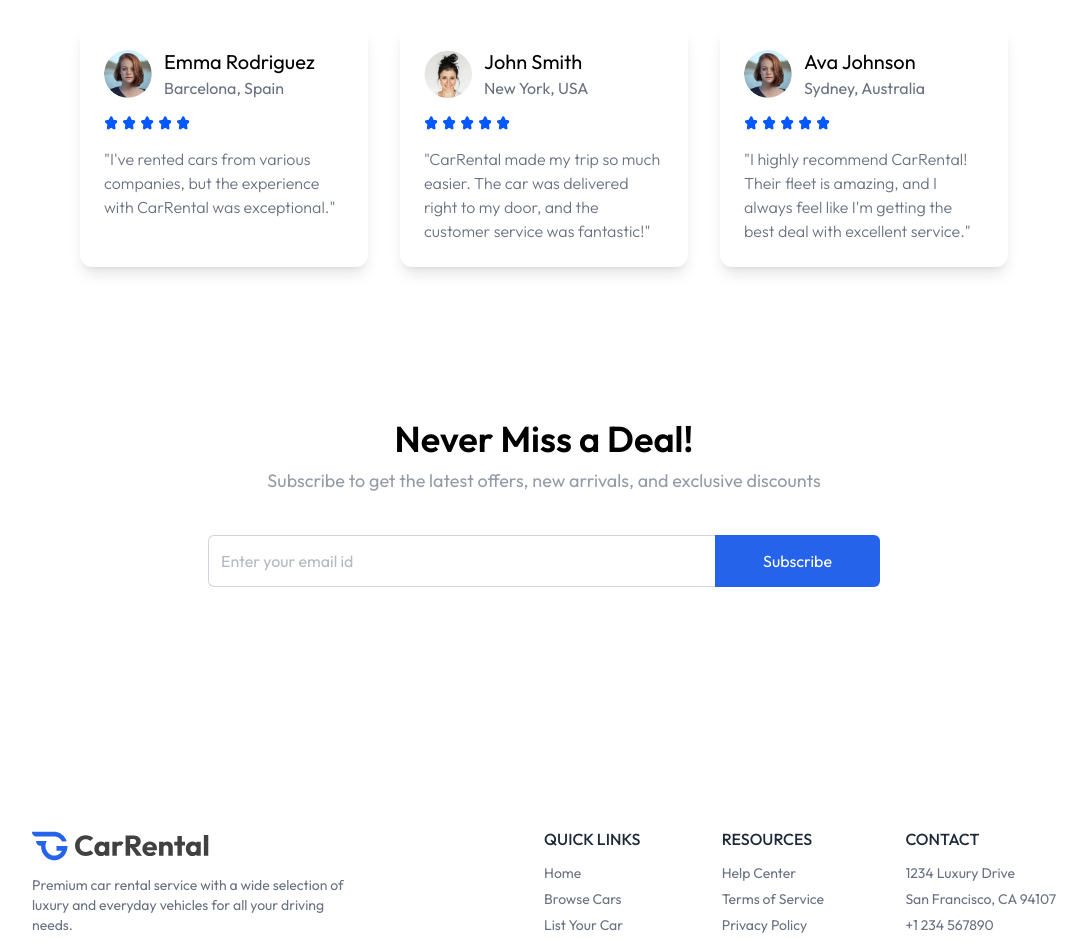
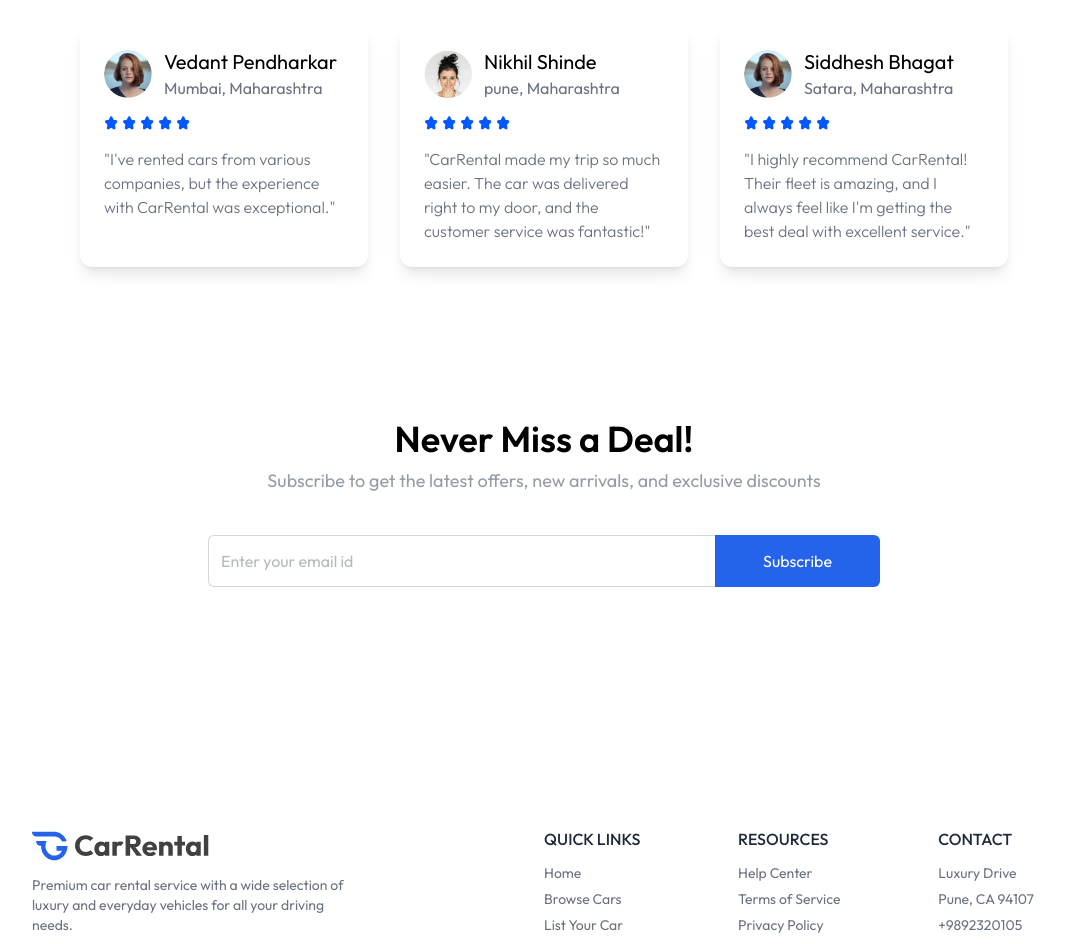
Before and after one commit to Shaikhfaiz5402/no, a React (Vite) app in the folder client/: page / in a window 1280 px wide. Shown: the part 1848-2792 px from the top of the page, without its empty margins (96-1183 px from the left). Built offline with nearby package versions, Linux system fonts and the light colour scheme; no server answers.

Commit message:
fix: update API base URL to production backend

```diff
--- a/client/index.html
+++ b/client/index.html
@@ -4,7 +4,7 @@
     <meta charset="UTF-8" />
     <link rel="icon" type="image/svg+xml" href="/favicon.svg" />
     <meta name="viewport" content="width=device-width, initial-scale=1.0" />
-    <title>Car Rental - GreatStack</title>
+    <title>GO-CART</title>
   </head>
   <body>
     <div id="root"></div>
--- a/client/src/assets/assets.js
+++ b/client/src/assets/assets.js
@@ -41,7 +41,7 @@ import car_image2 from "./car_image2.png"
 import car_image3 from "./car_image3.png"
 import car_image4 from "./car_image4.png"
 
-export const cityList = ['New York', 'Los Angeles', 'Houston', 'Chicago']
+export const cityList = ['MUMBAI', 'PUNE', 'SATARA', 'NASHIK']
 
 export const assets = {
     logo,
@@ -90,7 +90,7 @@ export const assets = {
 
 export const menuLinks = [
     { name: "Home", path: "/" },
-    { name: "Cars", path: "/cars" },
+    { name: "Cars & Accessories", path: "/cars" },
     { name: "My Bookings", path: "/my-bookings" },
 ]
 
--- a/client/src/components/Footer.jsx
+++ b/client/src/components/Footer.jsx
@@ -76,9 +76,9 @@ const Footer = () => {
                 <div>
                     <h2 className='text-base font-medium text-gray-800 uppercase'>Contact</h2>
                     <ul className='mt-3 flex flex-col gap-1.5'>
-                        <li>1234 Luxury Drive</li>
-                        <li>San Francisco, CA 94107</li>
-                        <li>+1 234 567890</li>
+                        <li> Luxury Drive</li>
+                        <li>Pune, CA 94107</li>
+                        <li>+9892320105</li>
                         <li>info@example.com</li>
                     </ul>
                 </div>
--- a/client/src/components/Testimonial.jsx
+++ b/client/src/components/Testimonial.jsx
@@ -6,18 +6,18 @@ import { motion } from 'motion/react';
 const Testimonial = () => {
 
     const testimonials = [
-        { name: "Emma Rodriguez",
-          location: "Barcelona, Spain",
+        { name: "Vedant Pendharkar",
+          location: "Mumbai, Maharashtra",
           image: assets.testimonial_image_1,
           testimonial: "I've rented cars from various companies, but the experience with CarRental was exceptional."
         },
-        { name: "John Smith",
-          location: "New York, USA",
+        { name: "Nikhil Shinde",
+          location: "pune, Maharashtra",
           image: assets.testimonial_image_2,
           testimonial: "CarRental made my trip so much easier. The car was delivered right to my door, and the customer service was fantastic!"
         },
-        { name: "Ava Johnson",
-          location: "Sydney, Australia",
+        { name: "Siddhesh Bhagat",
+          location: "Satara, Maharashtra",
           image: assets.testimonial_image_1,
           testimonial: "I highly recommend CarRental! Their fleet is amazing, and I always feel like I'm getting the best deal with excellent service."
         }
```
